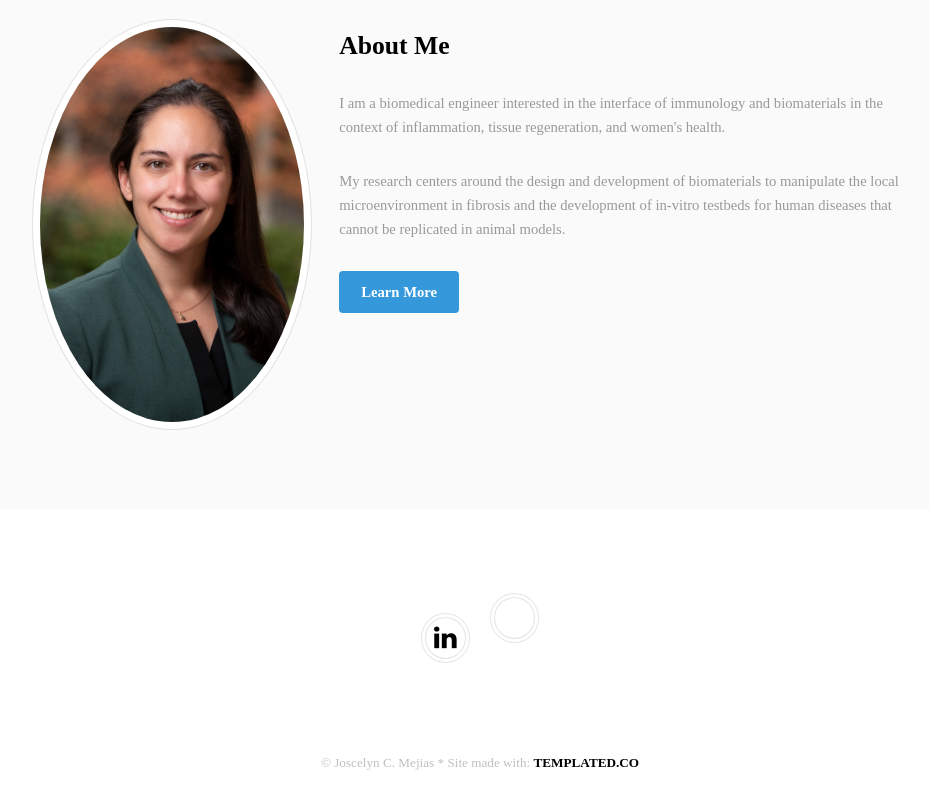
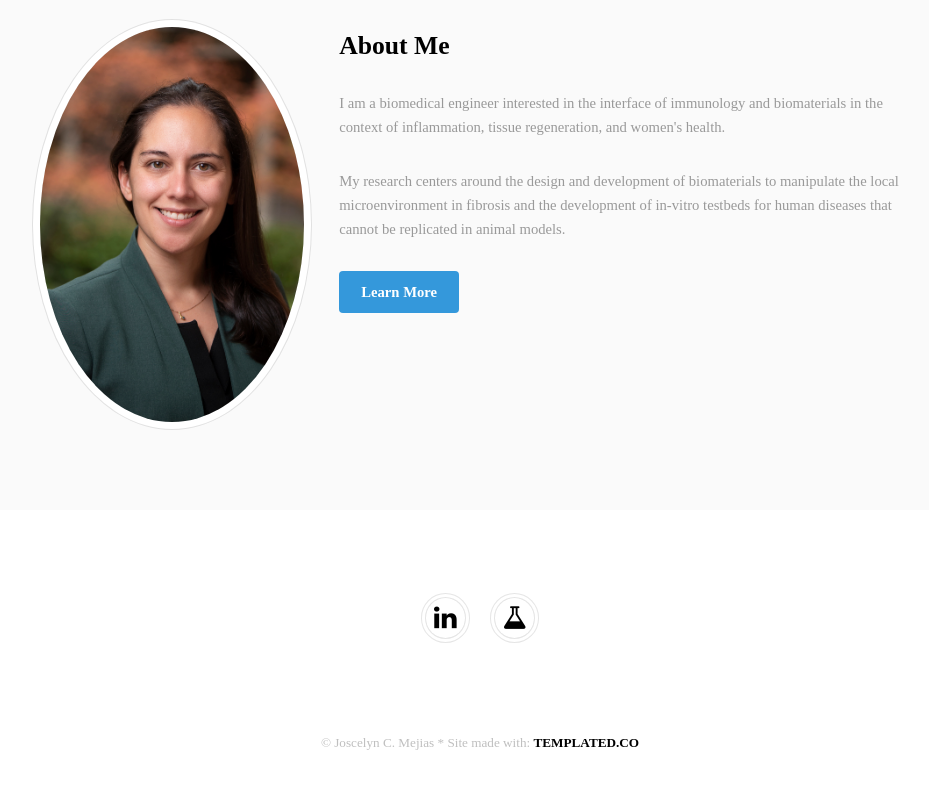
Before and after one commit to jcmejias/jcmejias.github.io, a plain HTML site: page index.html in a window 1280 px wide. Shown: the part 861-1661 px from the top of the page, without its empty margins (160-1089 px from the left). Drawn offline with Linux system fonts and the light colour scheme; a web font is replaced by a local one.

Commit message:
Update index.html

```diff
--- a/index.html
+++ b/index.html
@@ -124,7 +124,7 @@
 				<div class="copyright">
 					<ul class="icons">
 						<li><a href="https://www.linkedin.com/in/jcmejias " class="icon fa-linkedin"><span class="label">Linkedin</span></a></li>
-						<li><a href="https://orcid.org/0000-0003-4397-9741" class="icon fa-orcid"><span class="label">ORCID</span></a></li>
+						<li><a href="https://orcid.org/0000-0003-4397-9741" class="icon fa-flask"><span class="label">ORCID</span></a></li>
 					</ul>
 				</div>
 			</footer>
```
